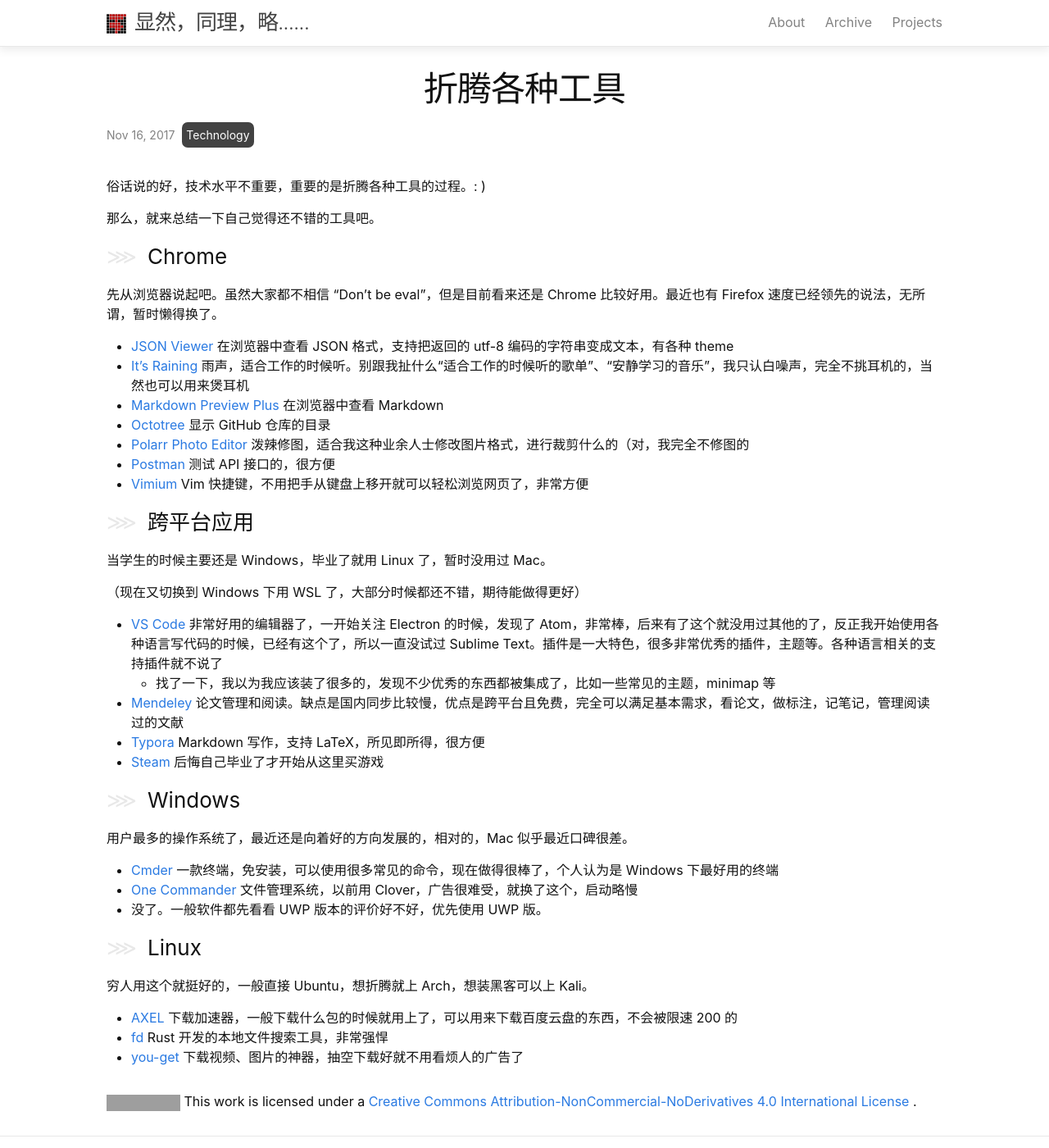
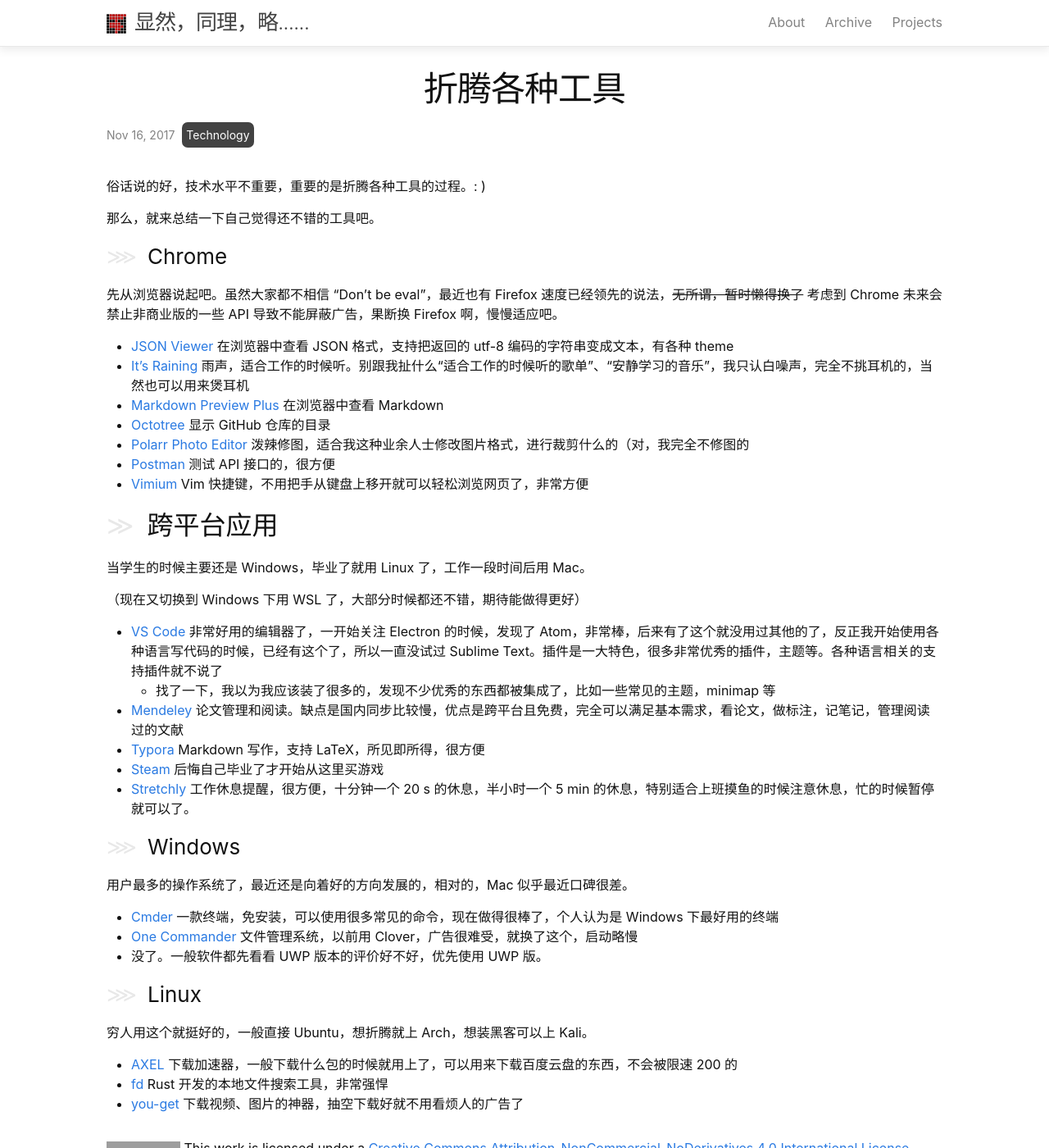
Before and after one commit to kemingy/kemingy.github.io, a Jekyll site: the page built from _posts/2017-11-16-折腾各种工具.md, in a window 1280 px wide and 1400 px high. Shown: the whole window at 82% size. Built offline with Jekyll 4.4.1, drawn with Linux system fonts in a browser that asks for light colours; grey boxes are pictures that could not be loaded.

Commit message:
update tools

```diff
--- a/_posts/2017-11-16-折腾各种工具.md
+++ b/_posts/2017-11-16-折腾各种工具.md
@@ -13,7 +13,7 @@
 
 ### Chrome
 
-先从浏览器说起吧。虽然大家都不相信 "Don't be eval"，但是目前看来还是 Chrome 比较好用。最近也有 Firefox 速度已经领先的说法，无所谓，暂时懒得换了。
+先从浏览器说起吧。虽然大家都不相信 "Don't be eval"，最近也有 Firefox 速度已经领先的说法，~~无所谓，暂时懒得换了~~ 考虑到 Chrome 未来会禁止非商业版的一些 API 导致不能屏蔽广告，果断换 Firefox 啊，慢慢适应吧。
 
 * [JSON Viewer](https://chrome.google.com/webstore/detail/json-viewer/gbmdgpbipfallnflgajpaliibnhdgobh?utm_source=chrome-app-launcher-info-dialog) 在浏览器中查看 JSON 格式，支持把返回的 utf-8 编码的字符串变成文本，有各种 theme
 * [It's Raining](https://chrome.google.com/webstore/detail/its-raining/fkakmejoechmicbecchienoapbakancc?utm_source=chrome-app-launcher-info-dialog) 雨声，适合工作的时候听。别跟我扯什么“适合工作的时候听的歌单”、“安静学习的音乐”，我只认白噪声，完全不挑耳机的，当然也可以用来煲耳机
@@ -23,9 +23,9 @@
 * [Postman](https://chrome.google.com/webstore/detail/postman/fhbjgbiflinjbdggehcddcbncdddomop?utm_source=chrome-app-launcher-info-dialog) 测试 API 接口的，很方便
 * [Vimium](https://chrome.google.com/webstore/detail/vimium/dbepggeogbaibhgnhhndojpepiihcmeb?utm_source=chrome-app-launcher-info-dialog) Vim 快捷键，不用把手从键盘上移开就可以轻松浏览网页了，非常方便
 
-### 跨平台应用
+## 跨平台应用
 
-当学生的时候主要还是 Windows，毕业了就用 Linux 了，暂时没用过 Mac。
+当学生的时候主要还是 Windows，毕业了就用 Linux 了，工作一段时间后用 Mac。
 
 （现在又切换到 Windows 下用 WSL 了，大部分时候都还不错，期待能做得更好）
 
@@ -34,6 +34,7 @@
 * [Mendeley](https://www.mendeley.com/) 论文管理和阅读。缺点是国内同步比较慢，优点是跨平台且免费，完全可以满足基本需求，看论文，做标注，记笔记，管理阅读过的文献
 * [Typora](https://typora.io/) Markdown 写作，支持 LaTeX，所见即所得，很方便
 * [Steam](http://store.steampowered.com/) 后悔自己毕业了才开始从这里买游戏
+* [Stretchly](https://hovancik.net/stretchly/) 工作休息提醒，很方便，十分钟一个 20 s 的休息，半小时一个 5 min 的休息，特别适合上班摸鱼的时候注意休息，忙的时候暂停就可以了。
 
 ### Windows
 
```
